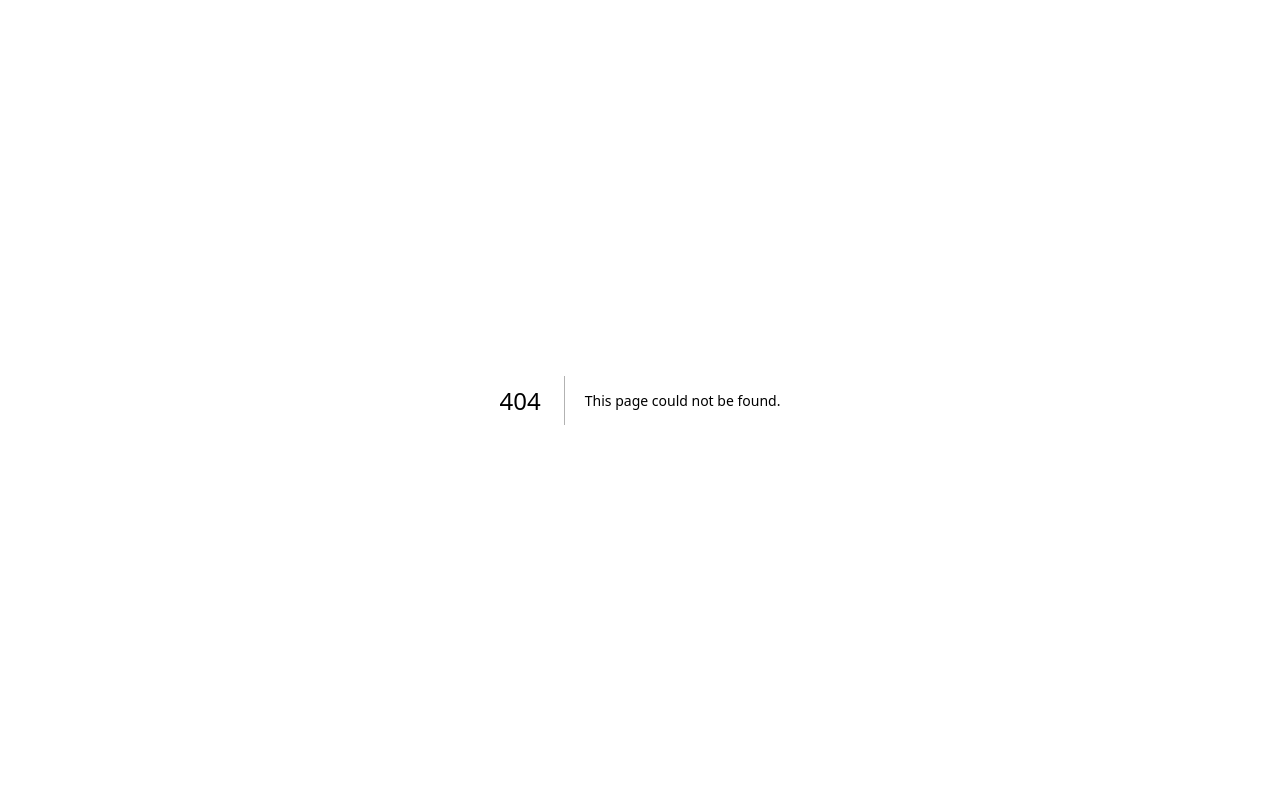
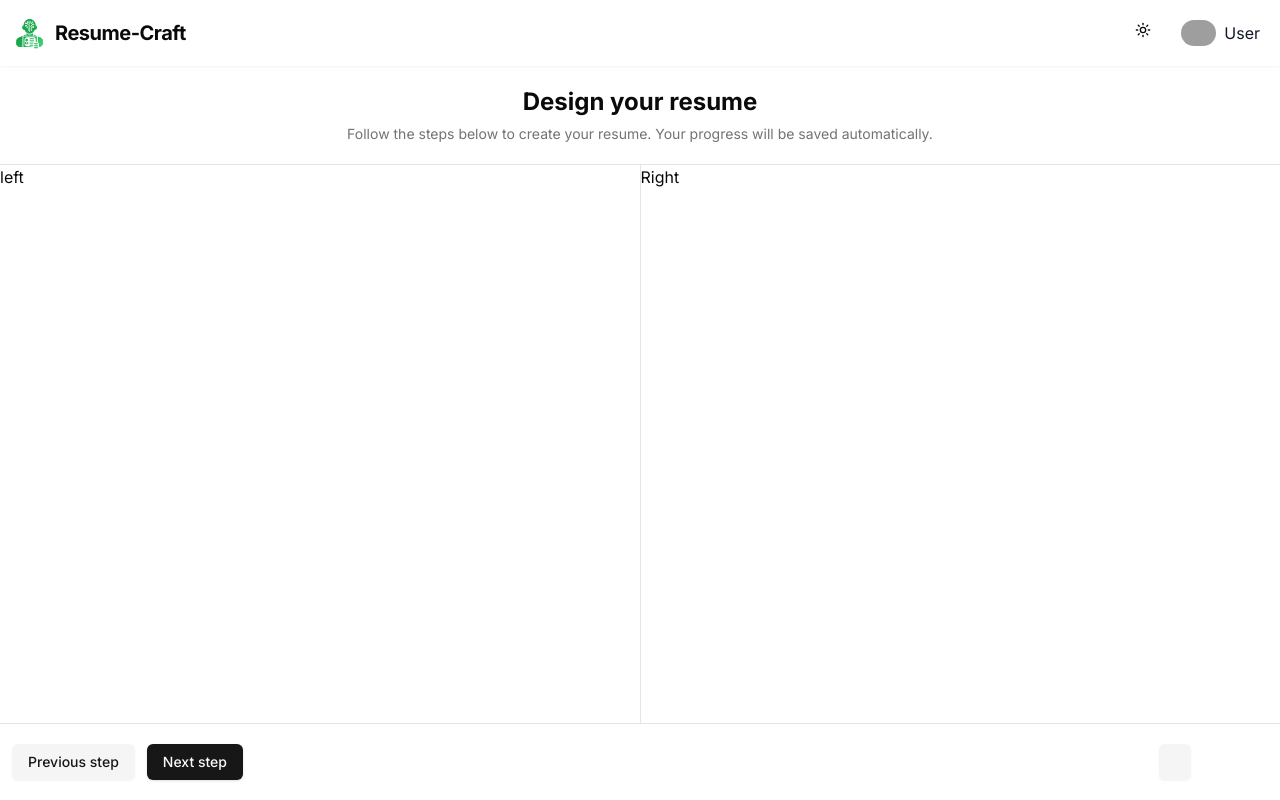
Before and after one commit to Yashkanekar/resume-craft, a Next.js app: page /editor in a window 1280 px wide. Before the commit this address had no page. Built offline with nearby package versions, Linux system fonts and the light colour scheme; no server answers; grey boxes are pictures that could not be loaded.

Commit message:
feat: add layout and setup editor page

```diff
--- /dev/null
+++ b/src/app/(main)/editor/ResumeEditor.tsx
@@ -0,0 +1,39 @@
+"use client";
+
+import { Button } from "@/components/ui/button";
+import Link from "next/link";
+
+export default function ResumeEditor() {
+  return (
+    <div className="flex grow flex-col">
+      <header className="space-y-1.5 border-b px-3 py-5 text-center">
+        <h1 className="text-2xl font-bold">Design your resume</h1>
+        <p className="text-sm text-muted-foreground">
+          Follow the steps below to create your resume. Your progress will be
+          saved automatically.
+        </p>
+      </header>
+      <main className="relative grow">
+        <div className="absolute bottom-0 top-0 flex w-full">
+          <div className="w-full md:w-1/2">left</div>
+          <div className="grow md:border-r" />
+          <div className="hidden w-1/2 md:flex">Right</div>
+        </div>
+      </main>
+      <footer className="w-full border-t px-3 py-5">
+        <div className="mx-auto flex max-w-7xl flex-wrap justify-between gap-3">
+          <div className="flex items-center gap-3">
+            <Button variant="secondary">Previous step</Button>
+            <Button>Next step</Button>
+          </div>
+          <div className="flex items-center gap-3">
+            <Button variant="secondary" asChild>
+              <Link href="/resumes" />
+            </Button>
+            <p className="text-muted-foreground opacity-0">Saving...</p>
+          </div>
+        </div>
+      </footer>
+    </div>
+  );
+}
--- /dev/null
+++ b/src/app/(main)/editor/page.tsx
@@ -0,0 +1,8 @@
+import { Metadata } from "next";
+import ResumeEditor from "./ResumeEditor";
+
+export const metadata: Metadata = { title: "Edit your resume" };
+
+export default function Page() {
+  return <ResumeEditor />;
+}
--- a/src/app/(main)/layout.tsx
+++ b/src/app/(main)/layout.tsx
@@ -2,7 +2,7 @@ import NavBar from "./NavBar";
 
 export default function Layout({ children }: { children: React.ReactNode }) {
   return (
-    <div>
+    <div className="flex min-h-screen flex-col">
       <NavBar />
       {children}
     </div>
--- a/src/app/(main)/resumes/page.tsx
+++ b/src/app/(main)/resumes/page.tsx
@@ -1,3 +1,19 @@
+import { Button } from "@/components/ui/button";
+import { PlusSquare } from "lucide-react";
+import { Metadata } from "next";
+import Link from "next/link";
+
+export const metaData: Metadata = { title: "Your resumes" };
+
 export default function Page() {
-  return <div>Here is all your resumes</div>;
+  return (
+    <main className="mx-auto w-full max-w-7xl space-y-6 px-3 py-6">
+      <Button asChild className="mx-auto flex w-fit gap-2">
+        <Link href="/editor">
+          <PlusSquare className="size-5" />
+          New resume
+        </Link>
+      </Button>
+    </main>
+  );
 }
```
